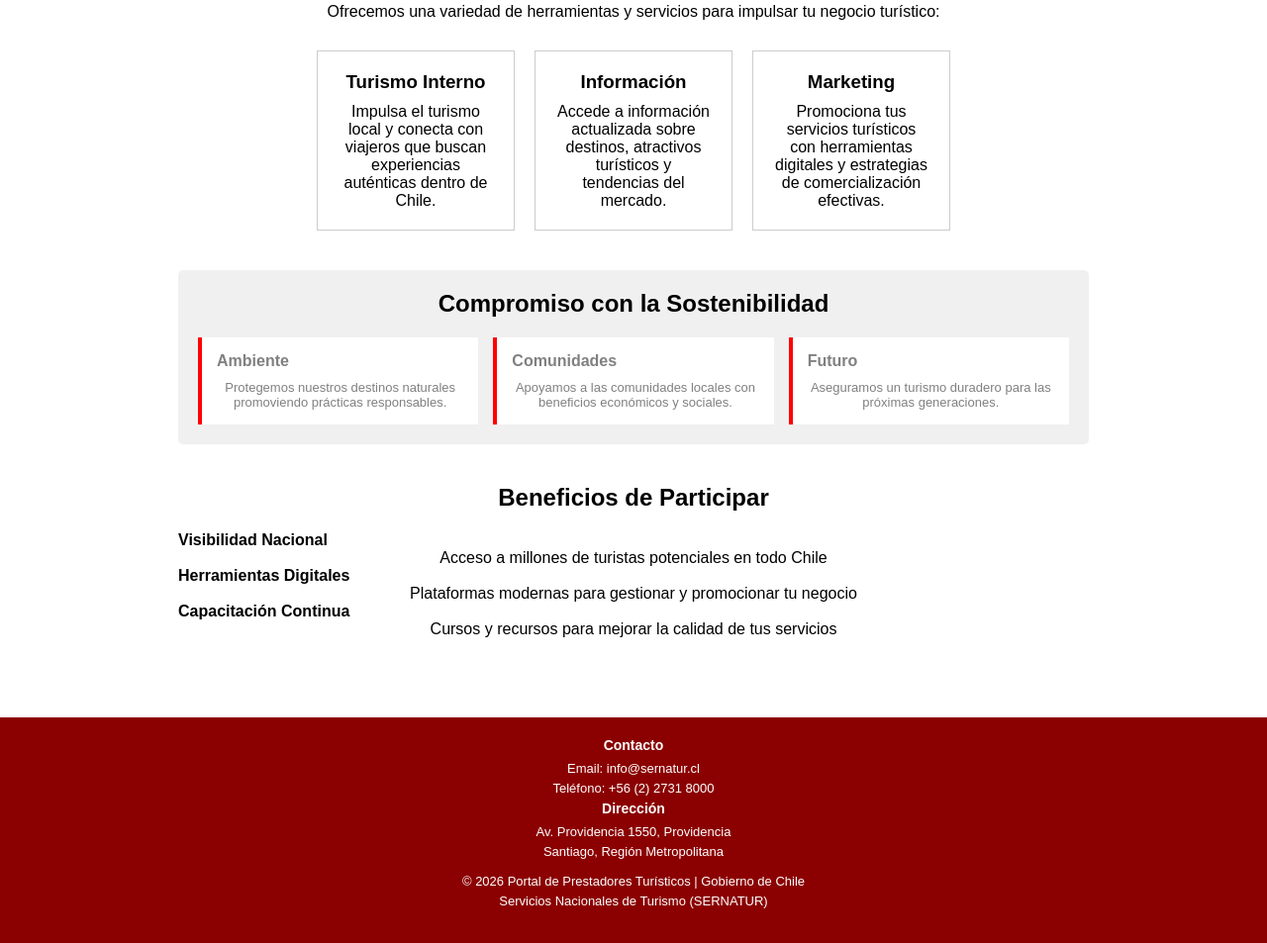
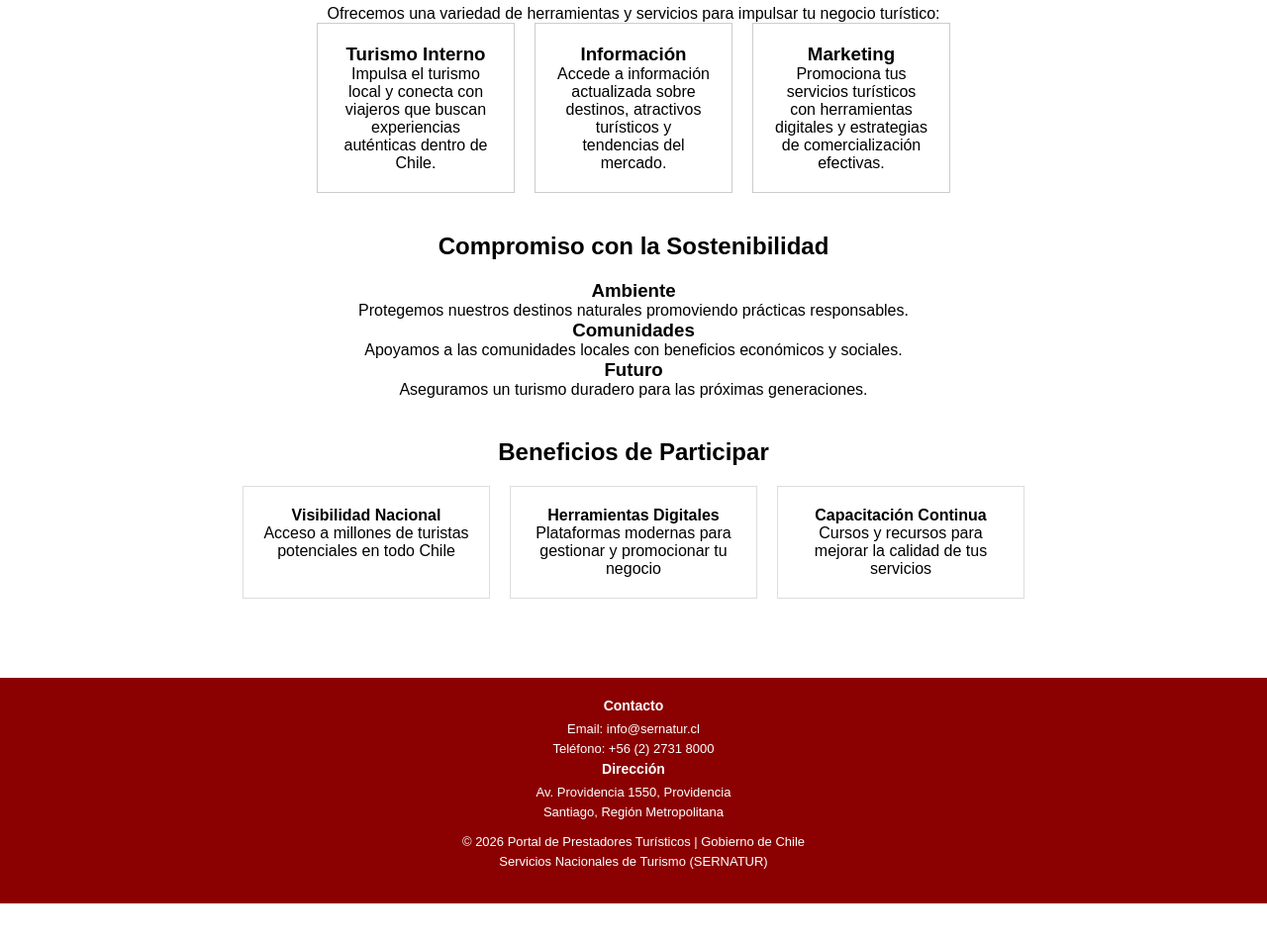
Before and after one commit to dozelix/work-space, a plain HTML site: page index.html in a window 1280 px wide. Shown: the part 833-1786 px from the top of the page at 99% size. After the commit the page ends 1746 px from the top, so only its background shows below. Drawn offline with Linux system fonts and the light colour scheme.

Commit message:
depuracion

```diff
--- a/style.css
+++ b/style.css
@@ -1,7 +1,3 @@
-html {
-  height: 100%;
-}
-
 body {
   display: flex;
   flex-direction: column;
@@ -10,10 +6,11 @@ body {
   color: black;
   min-height: 100vh;
   margin: 0;
+  padding: 0;
 }
 
 nav {
-  background-color:bisque;
+  background-color: bisque;
   padding: 15px;
   text-align: center;
 }
@@ -25,7 +22,7 @@ nav a {
 }
 
 header {
-  background-color:azure;
+  background-color: azure;
   padding: 40px;
   text-align: center;
 }
@@ -38,15 +35,9 @@ header p {
   margin-bottom: 20px;
 }
 
-header .subtitulo {
-  font-size: 14px;
-  margin-bottom: 20px;
-  opacity: 0.9;
-}
-
 header button {
   padding: 10px 20px;
-  background-color:burlywood;
+  background-color: burlywood;
   color: black;
   border: none;
   cursor: pointer;
@@ -61,20 +52,11 @@ main {
 
 section {
   margin-bottom: 40px;
+  text-align: center;
 }
 
 section h2 {
-  text-align: center;
   margin-bottom: 20px;
-}
-
-section p {
-  text-align: center;
-}
-
-.descripcion-servicios {
-  margin-bottom: 30px;
-  font-weight: 500;
 }
 
 .servicios {
@@ -87,41 +69,18 @@ section p {
   border: 1px solid #ccc;
   padding: 20px;
   width: 200px;
-  text-align: center;
 }
 
-.servicios h3 {
-  margin-bottom: 10px;
+.beneficios-list {
+  display: flex;
+  gap: 20px;
+  justify-content: center;
 }
 
-#sostenibilidad {
-  background-color: #f0f0f0;
+.beneficio {
+  border: 1px solid #ddd;
   padding: 20px;
-  border-radius: 5px;
-}
-
-.sostenibilidad-contenido {
-  display: flex;
-  gap: 15px;
-  margin-top: 20px;
-}
-
-.sostenibilidad-item {
-  flex: 1;
-  padding: 15px;
-  background-color: white;
-  border-left: 4px solid red;
-}
-
-.sostenibilidad-item h3 {
-  margin-bottom: 10px;
-  color: gray;
-  font-size: 16px;
-}
-
-.sostenibilidad-item p {
-  font-size: 13px;
-  color: gray;
+  width: 250px;
 }
 
 footer {
```
